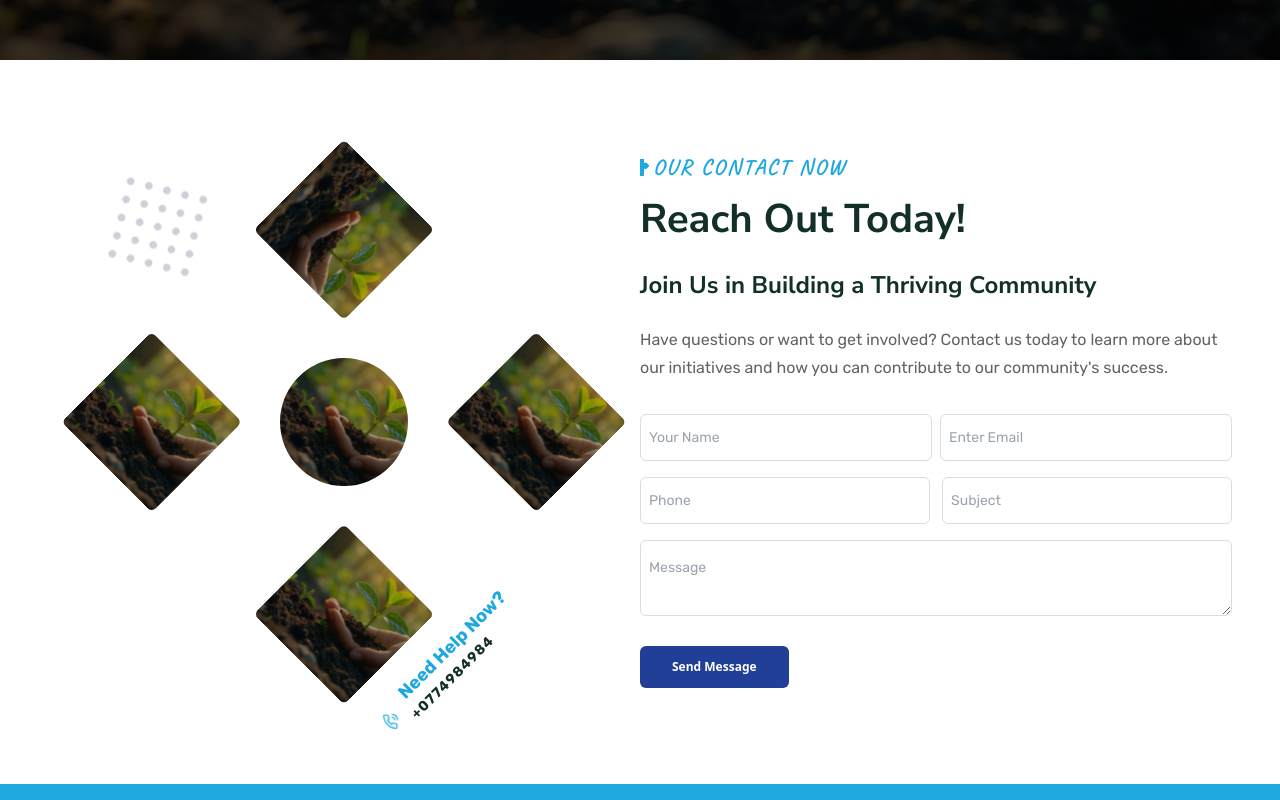
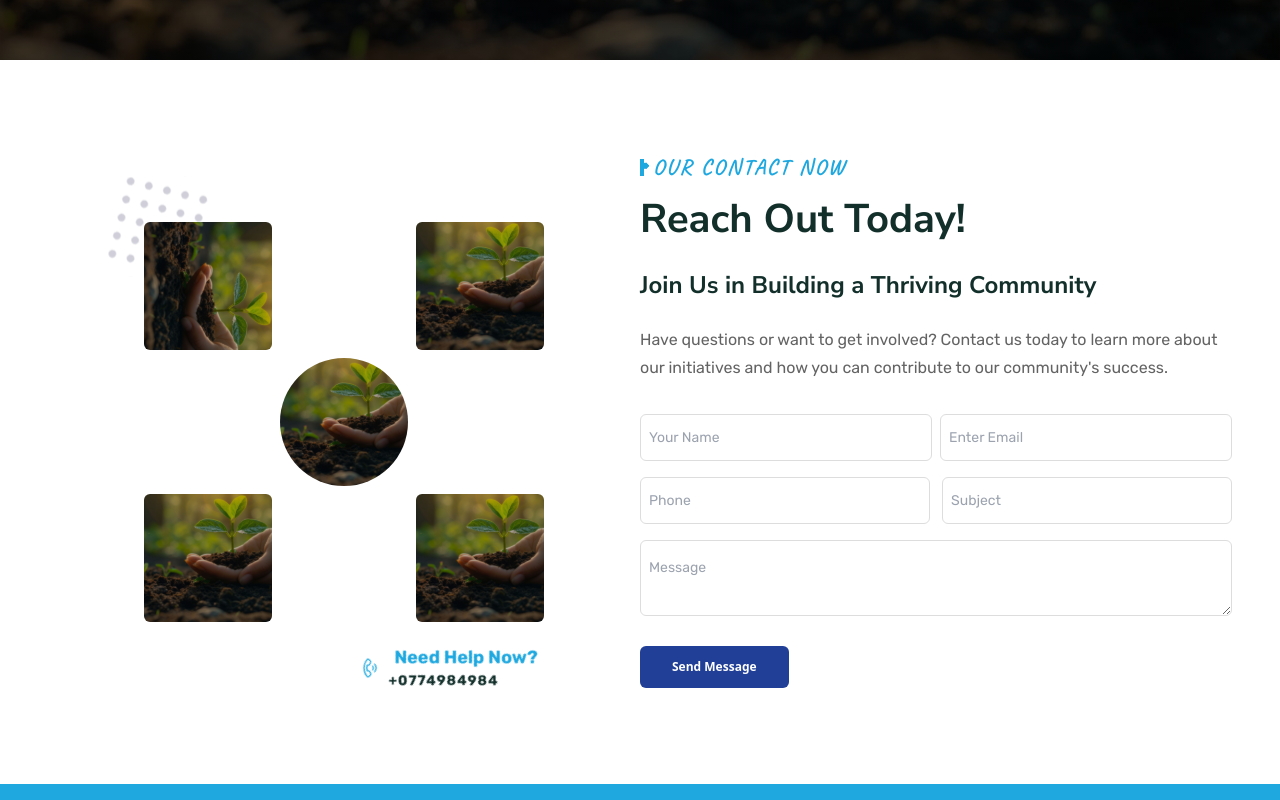
Before and after one commit to MrbadMiro/Care, a React (Vite) app: page /contact in a window 1280 px wide. Shown: the part 580-1380 px from the top of the page. Built offline with nearby package versions, Linux system fonts and the light colour scheme; what tailwindcss-animatecss, tailwindcss-debug-screens would draw is missing.

Commit message:
Hero Section

```diff
--- a/src/components/Contact_s/Contact_form.jsx
+++ b/src/components/Contact_s/Contact_form.jsx
@@ -20,7 +20,7 @@ const Contact_form = () => {
 					<div className="hidden md:flex  absolute border-10 animate-pulse animate__infinite top-[20px] left-[60px]    ">
 						<img src={About_S3img} alt="" className="" />
 					</div>
-					<div className="relative w-[320px] h-[320px] md:w-[400px] md:h-[400px] transform rotate-45  ">
+					<div className="relative w-[320px] h-[320px] md:w-[400px] md:h-[400px] transform   ">
 
 						{/* Top Left Diamond */}
 						<div
@@ -78,7 +78,7 @@ const Contact_form = () => {
 							/>
 						</div>
 					</div>
-					<div className="  h-[40px] w-[200px] gap-2 absolute flex justify-center items-center bottom-0 -right-2 md:right-24 transform -rotate-45">
+					<div className="  h-[40px] w-[200px] gap-2 absolute flex justify-center items-center bottom-0 -right-2 md:right-24 transform ">
 						<FiPhoneCall className="text-[#1EA8DF] transform rotate-45 animate-pulse " />
 						<div className="flex flex-col transform rotate-45 gap-2 items-center  ">
 							<p className="font-rubik text-[#1EA8DF] font-bold transform -rotate-45 text-[18px] text-left">
```
